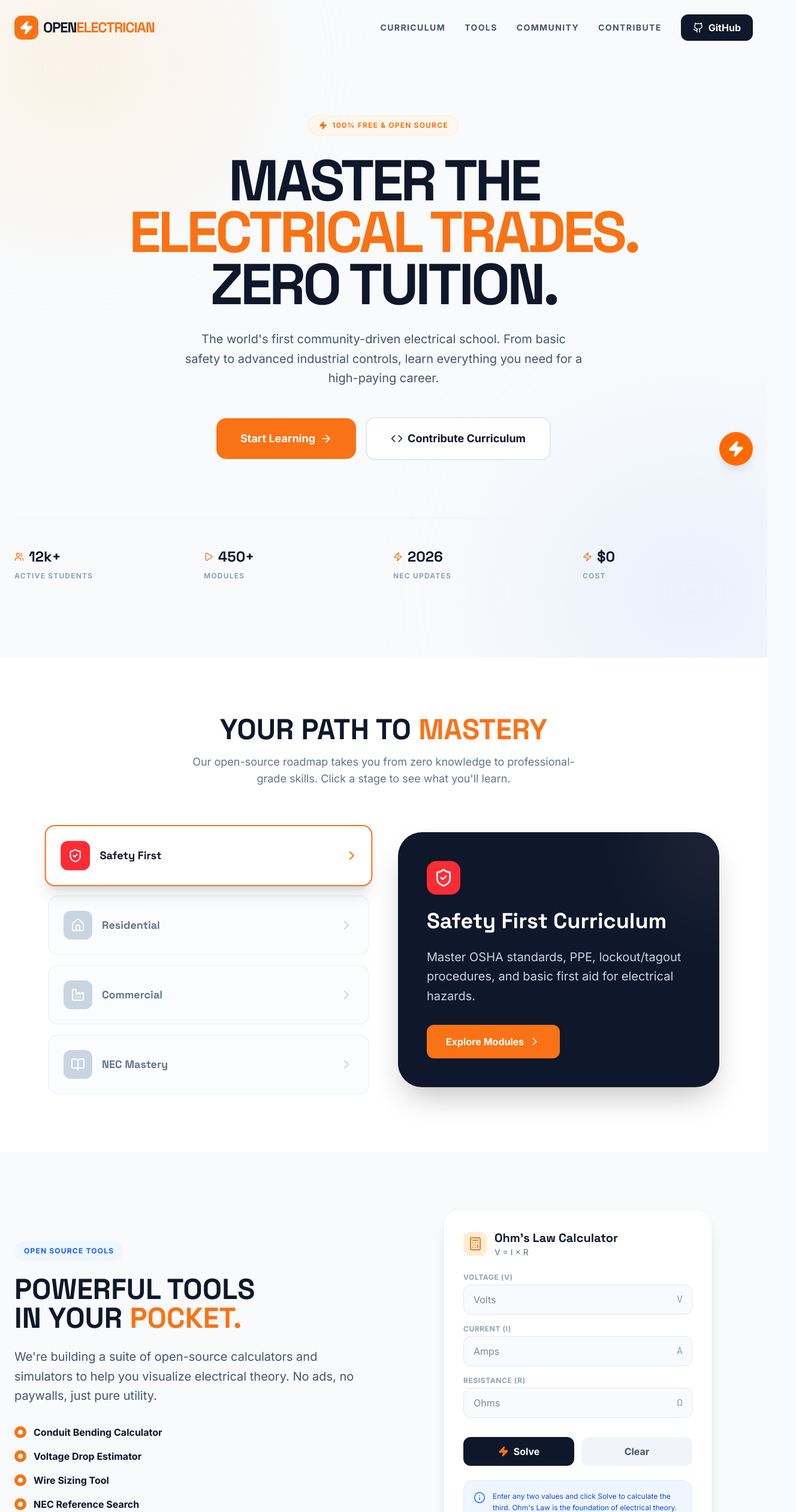
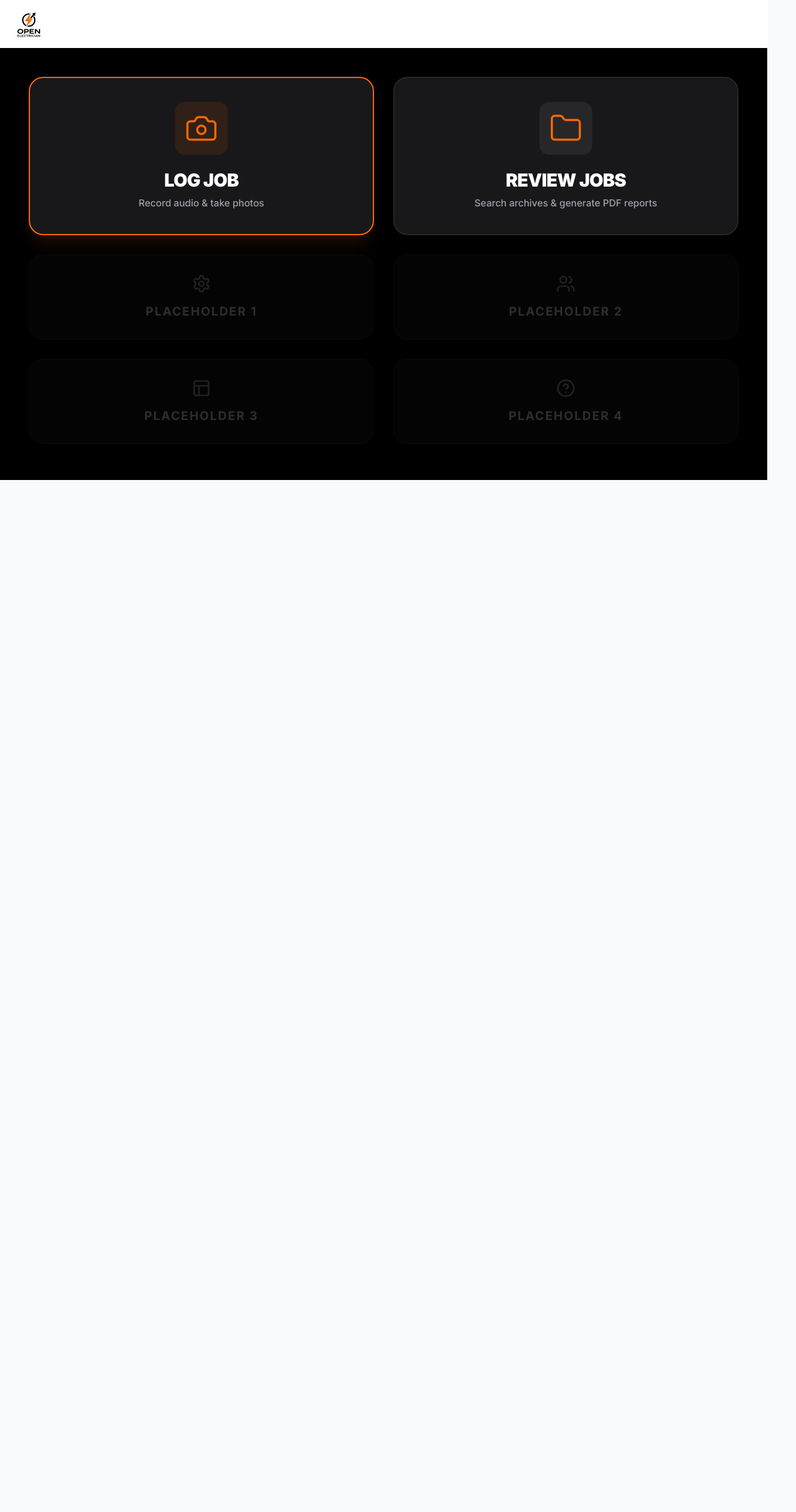
Before and after one commit to frankdorr35/open-electrician, a Next.js app: page / in a window 1280 px wide. Shown: the top 2520 px of the page at 60% size, 1328 px wide, since content can reach past the window. After the commit the page ends 800 px from the top, so only its background shows below. Built offline with nearby package versions, Linux system fonts and the light colour scheme.

Commit message:
feat: implement initial application structure with home page and job logging functionality.

```diff
--- a/app/page.tsx
+++ b/app/page.tsx
@@ -1,74 +1,79 @@
-import Navbar from '@/components/Navbar';
-import Hero from '@/components/Hero';
-import SkillTree from '@/components/SkillTree';
-import OhmsLawCalculator from '@/components/OhmsLawCalculator';
-import AudienceSection from '@/components/AudienceSection';
-import Footer from '@/components/Footer';
-import AICompanion from '@/components/AICompanion';
+import Link from "next/link";
+import { Camera, Folder, Settings, Users, Layout, HelpCircle } from "lucide-react";
 
 export default function Home() {
   return (
-    <main className="min-h-screen">
-      <Navbar />
+    <main className="min-h-screen bg-black text-white font-sans selection:bg-orange-500/30">
+      {/* Header: Solid White backgrounds to make the logo pop */}
+      <header className="bg-white py-4 px-6 sticky top-0 z-50 shadow-md">
+        <div className="max-w-7xl mx-auto flex items-center justify-center md:justify-start">
+          <img
+            src="/logo.png"
+            alt="Open Electrician Logo"
+            className="h-12 w-auto object-contain"
+          />
+        </div>
+      </header>
 
-      <Hero />
+      {/* Main Grid: Responsive 1-col mobile, 2-col desktop */}
+      <div className="max-w-7xl mx-auto p-6 md:p-12">
+        <div className="grid grid-cols-1 md:grid-cols-2 gap-6 lg:gap-8">
 
-      {/* Skill Tree Section */}
-      <section id="curriculum" className="py-24 bg-white">
-        <div className="max-w-7xl mx-auto px-6 mb-16 text-center">
-          <h2 className="text-4xl md:text-5xl font-display font-black text-industrial-navy mb-4">
-            YOUR PATH TO <span className="text-safety-orange">MASTERY</span>
-          </h2>
-          <p className="text-slate-500 max-w-2xl mx-auto text-lg">
-            Our open-source roadmap takes you from zero knowledge to professional-grade skills. Click a stage to see what you&apos;ll learn.
-          </p>
+          {/* Primary Button 1: 'Log Job' - Most prominent with orange border */}
+          <Link href="/log-job" className="flex flex-col items-center justify-center p-10 bg-zinc-900 border-2 border-orange-500 rounded-3xl transition-all hover:bg-zinc-800 active:scale-[0.98] group cursor-pointer shadow-xl shadow-orange-500/10">
+            <div className="mb-6 p-4 bg-orange-500/10 rounded-2xl text-orange-500 group-hover:scale-110 transition-transform">
+              <Camera size={56} strokeWidth={1.5} />
             </div>
-        <SkillTree />
-      </section>
+            <h2 className="text-3xl font-black text-white mb-2 uppercase tracking-tight">Log Job</h2>
+            <p className="text-zinc-400 text-base font-medium">Record audio & take photos</p>
+          </Link>
 
-      {/* Tools Section */}
-      <section id="tools" className="py-24 bg-slate-50">
-        <div className="max-w-7xl mx-auto px-6">
-          <div className="grid lg:grid-cols-2 gap-16 items-center">
-            <div>
-              <div className="inline-flex items-center gap-2 bg-blue-50 text-blue-600 px-4 py-2 rounded-full text-xs font-bold uppercase tracking-widest mb-6">
-                Open Source Tools
+          {/* Primary Button 2: 'Review Jobs' - Highly visible */}
+          <button className="flex flex-col items-center justify-center p-10 bg-zinc-900 border-2 border-zinc-800 rounded-3xl transition-all hover:bg-zinc-800 active:scale-[0.98] group cursor-pointer shadow-xl">
+            <div className="mb-6 p-4 bg-zinc-800 rounded-2xl text-orange-500 group-hover:scale-110 transition-transform">
+              <Folder size={56} strokeWidth={1.5} />
             </div>
-              <h2 className="text-4xl md:text-5xl font-display font-black text-industrial-navy mb-6">
-                POWERFUL TOOLS <br />
-                IN YOUR <span className="text-safety-orange">POCKET.</span>
-              </h2>
-              <p className="text-slate-600 text-xl leading-relaxed mb-8">
-                We&apos;re building a suite of open-source calculators and simulators to help you visualize electrical theory. No ads, no paywalls, just pure utility.
-              </p>
-              <div className="space-y-4">
-                {[
-                  'Conduit Bending Calculator',
-                  'Voltage Drop Estimator',
-                  'Wire Sizing Tool',
-                  'NEC Reference Search'
-                ].map((tool) => (
-                  <div key={tool} className="flex items-center gap-3 text-industrial-navy font-bold">
-                    <div className="w-5 h-5 bg-safety-orange rounded-full flex items-center justify-center">
-                      <div className="w-2 h-2 bg-white rounded-full" />
+            <h2 className="text-3xl font-black text-white mb-2 uppercase tracking-tight">Review Jobs</h2>
+            <p className="text-zinc-400 text-base font-medium">Search archives & generate PDF reports</p>
+          </button>
+
+          {/* Placeholders 1-4: Muted styling */}
+          <div className="flex flex-col items-center justify-center p-8 bg-zinc-900/50 border border-zinc-800/50 rounded-3xl opacity-40 grayscale">
+            <div className="mb-4 text-zinc-600">
+              <Settings size={32} />
             </div>
-                    {tool}
+            <h3 className="text-xl font-bold text-zinc-500 uppercase tracking-widest">Placeholder 1</h3>
           </div>
-                ))}
+
+          <div className="flex flex-col items-center justify-center p-8 bg-zinc-900/50 border border-zinc-800/50 rounded-3xl opacity-40 grayscale">
+            <div className="mb-4 text-zinc-600">
+              <Users size={32} />
+            </div>
+            <h3 className="text-xl font-bold text-zinc-500 uppercase tracking-widest">Placeholder 2</h3>
+          </div>
+
+          <div className="flex flex-col items-center justify-center p-8 bg-zinc-900/50 border border-zinc-800/50 rounded-3xl opacity-40 grayscale">
+            <div className="mb-4 text-zinc-600">
+              <Layout size={32} />
+            </div>
+            <h3 className="text-xl font-bold text-zinc-500 uppercase tracking-widest">Placeholder 3</h3>
+          </div>
+
+          <div className="flex flex-col items-center justify-center p-8 bg-zinc-900/50 border border-zinc-800/50 rounded-3xl opacity-40 grayscale">
+            <div className="mb-4 text-zinc-600">
+              <HelpCircle size={32} />
+            </div>
+            <h3 className="text-xl font-bold text-zinc-500 uppercase tracking-widest">Placeholder 4</h3>
+          </div>
+
         </div>
       </div>
-            <div>
-              <OhmsLawCalculator />
+
+      {/* Visual background treatment for a premium feel */}
+      <div className="fixed inset-0 -z-10 pointer-events-none overflow-hidden">
+        <div className="absolute top-[-10%] left-[-10%] w-[40%] h-[40%] bg-orange-500/5 blur-[120px] rounded-full" />
+        <div className="absolute bottom-[-10%] right-[-10%] w-[40%] h-[40%] bg-orange-500/5 blur-[120px] rounded-full" />
       </div>
-          </div>
-        </div>
-      </section>
-
-      <AudienceSection />
-
-      <Footer />
-
-      <AICompanion />
     </main>
   );
 }
```
Also changed, not shown: app/log-job/page.tsx (added, +173 -0 lines), public/logo.png (added). Lines whose indentation alone changed are shown as unchanged.
